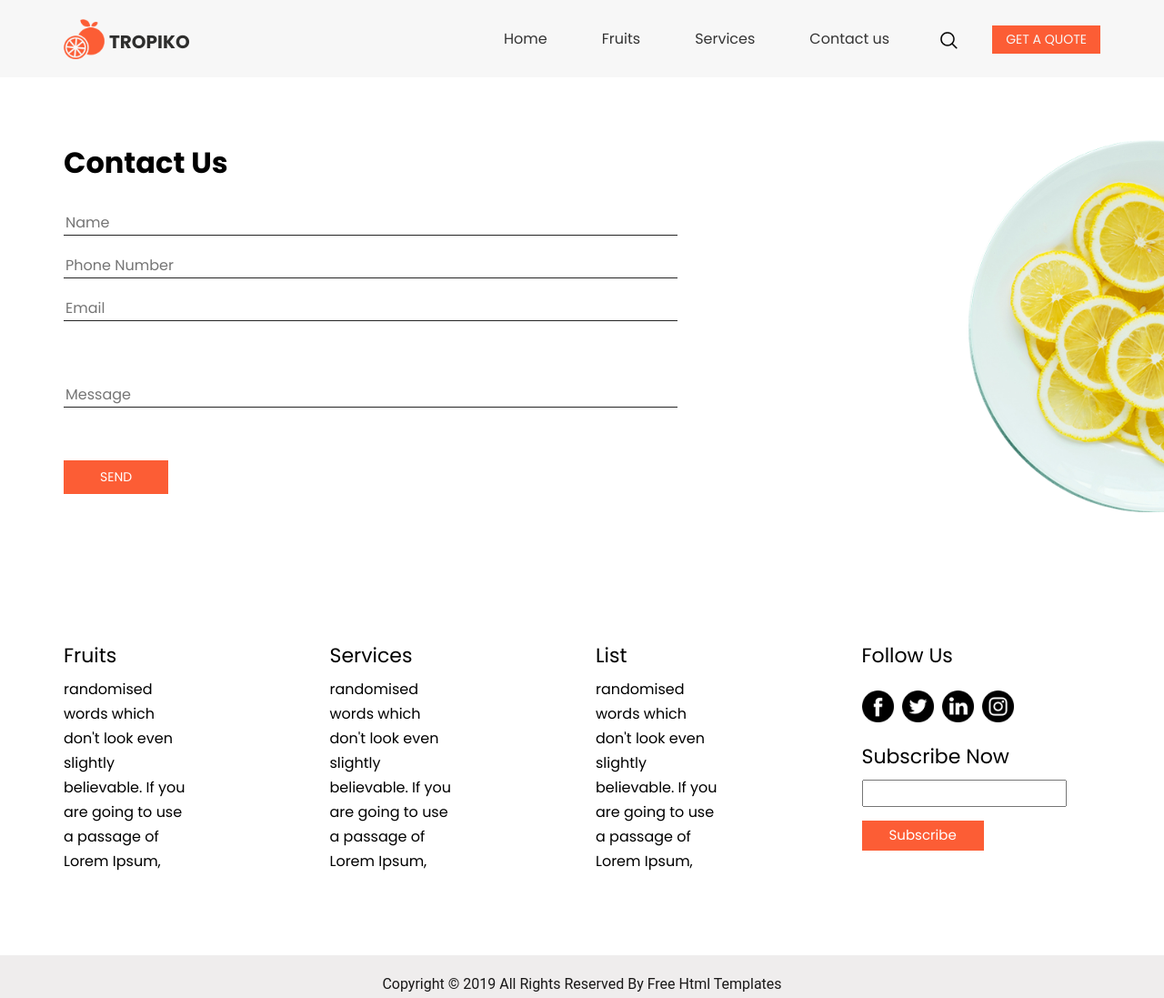
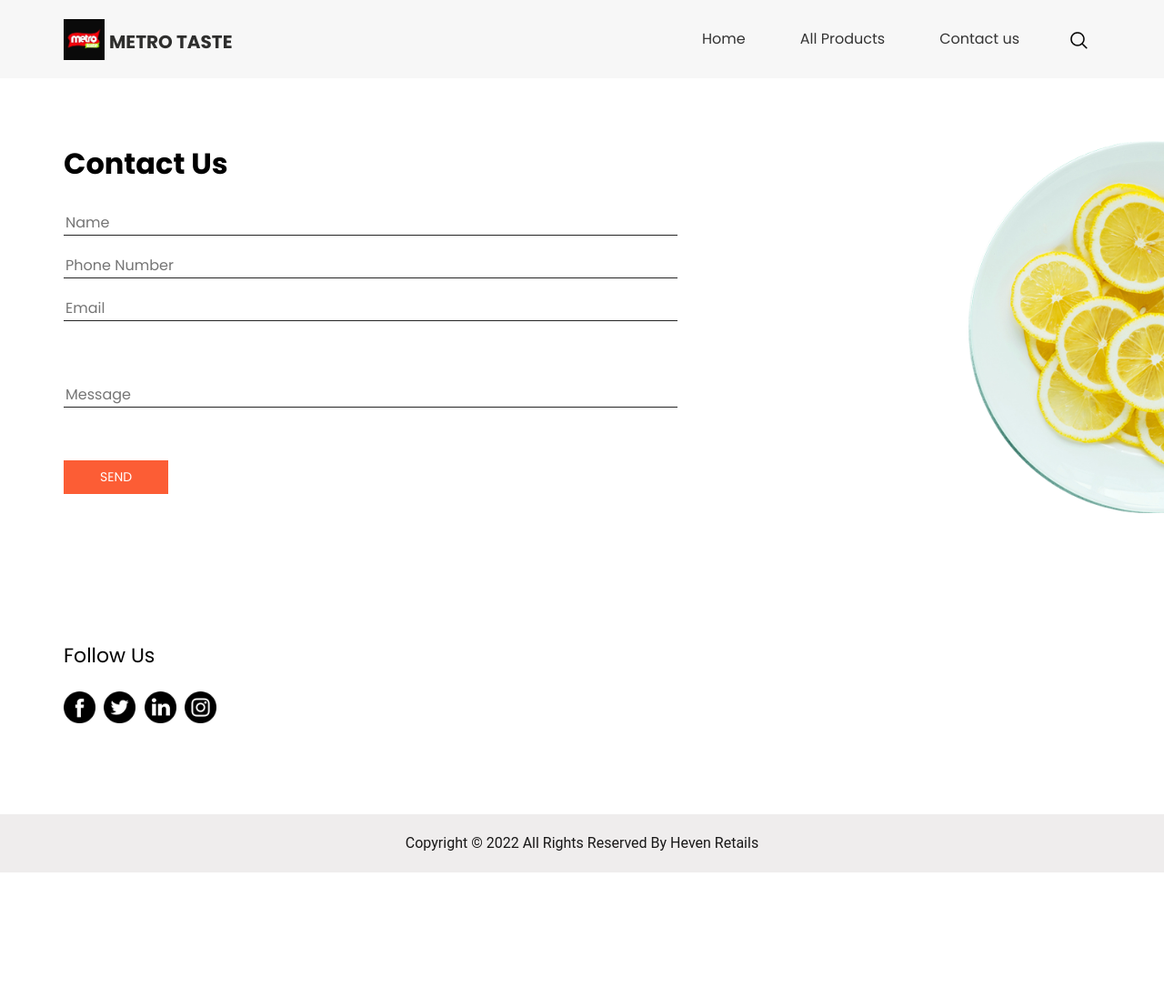
Before and after one commit to hevenretails/hevenretails.github.io, a plain HTML site: page contact.html in a window 1280 px wide. Shown: the whole page at 91% size. After the commit the page ends 959 px from the top, so only its background shows below. Drawn offline with nearby package versions, Linux system fonts and the light colour scheme; some packages are replaced by stand-ins of ours.

Commit message:
edit contact

```diff
--- a/contact.html
+++ b/contact.html
@@ -12,7 +12,7 @@
   <meta name="description" content="" />
   <meta name="author" content="" />
 
-  <title>Tropiko</title>
+  <title>MetroTaste</title>
 
   <!-- slider stylesheet -->
   <link rel="stylesheet" type="text/css"
@@ -36,8 +36,8 @@
       <div class="container">
         <nav class="navbar navbar-expand-lg custom_nav-container pt-3">
           <a class="navbar-brand" href="index.html">
-            <img src="images/logo.png" alt="" /><span>
-              Tropiko
+            <img src="images/logo.jpeg" alt="" /><span>
+              Metro Taste
             </span>
           </a>
           <button class="navbar-toggler" type="button" data-toggle="collapse" data-target="#navbarSupportedContent"
@@ -52,11 +52,11 @@
                   <a class="nav-link" href="index.html">Home <span class="sr-only">(current)</span></a>
                 </li>
                 <li class="nav-item">
-                  <a class="nav-link" href="fruit.html"> Fruits</a>
+                  <a class="nav-link" href="fruit.html"> All Products</a>
                 </li>
-                <li class="nav-item">
+                <!-- <li class="nav-item">
                   <a class="nav-link" href="service.html"> Services </a>
-                </li>
+                </li> -->
                 <li class="nav-item">
                   <a class="nav-link" href="contact.html">Contact us</a>
                 </li>
@@ -65,11 +65,7 @@
                 <button class="btn  my-2 my-sm-0 nav_search-btn" type="submit"></button>
               </form>
             </div>
-            <div class="quote_btn-container ml-0 ml-lg-4 d-flex justify-content-center">
-              <a href="">
-                Get A quote
-              </a>
-            </div>
+
           </div>
         </nav>
       </div>
@@ -124,7 +120,7 @@
   <section class="info_section layout_padding">
     <div class="container">
       <div class="row">
-        <div class="col-md-3">
+        <!-- <div class="col-md-3">
           <h5>
             Fruits
           </h5>
@@ -216,8 +212,8 @@
               Lorem Ipsum,
             </li>
           </ul>
-        </div>
-        <div class="col-md-3">
+        </div> -->
+        <div class="col-md-12">
           <div class="social_container">
             <h5>
               Follow Us
@@ -238,7 +234,7 @@
               </a>
             </div>
           </div>
-          <div class="subscribe_container">
+          <!-- <div class="subscribe_container">
             <h5>
               Subscribe Now
             </h5>
@@ -250,7 +246,7 @@
                 </button>
               </form>
             </div>
-          </div>
+          </div> -->
         </div>
       </div>
     </div>
@@ -261,8 +257,8 @@
   <!-- footer section -->
   <section class="container-fluid footer_section">
     <p>
-      Copyright &copy; 2019 All Rights Reserved By
-      <a href="https://html.design/">Free Html Templates</a>
+      Copyright &copy; 2022 All Rights Reserved By
+      Heven Retails
     </p>
   </section>
   <!-- footer section -->
```
